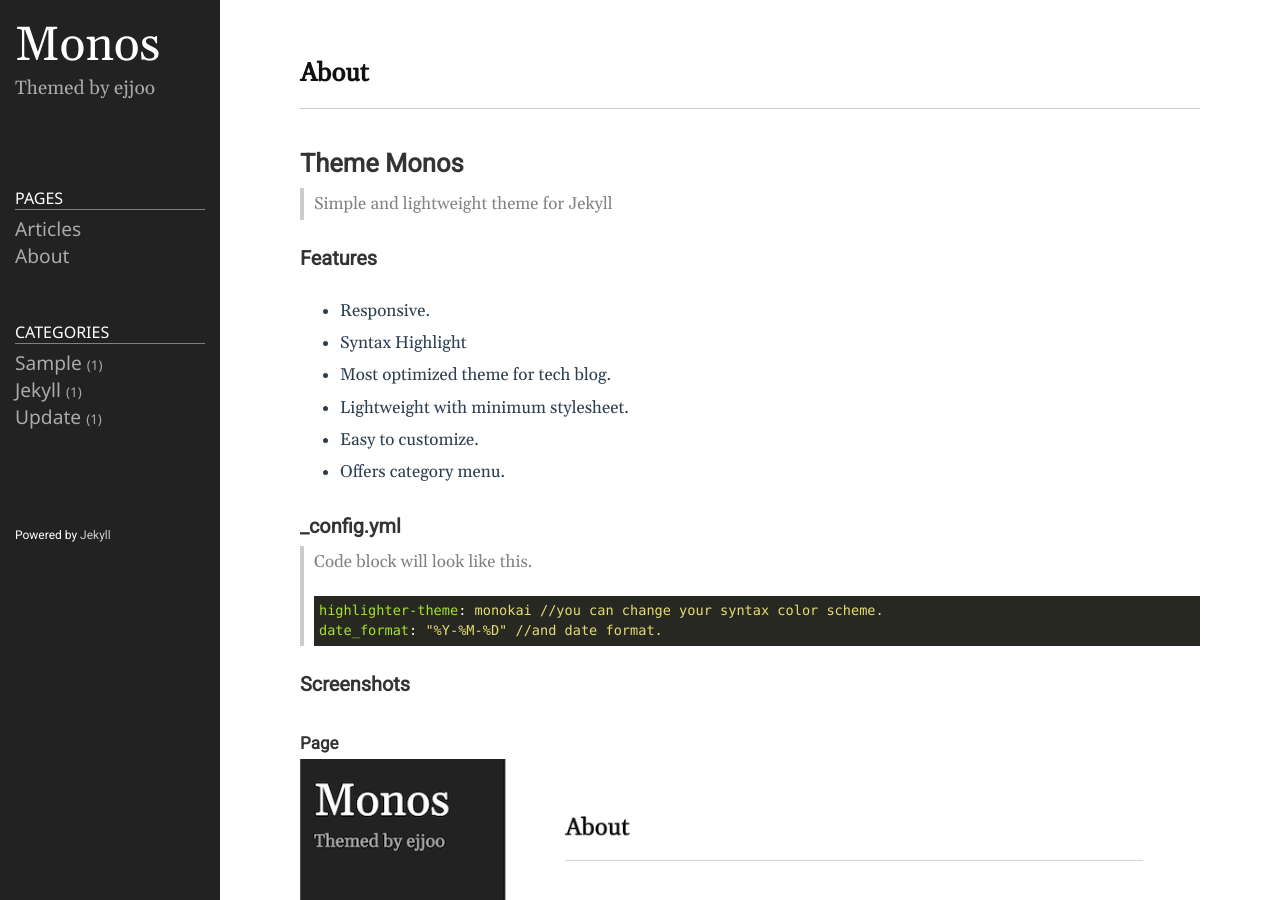
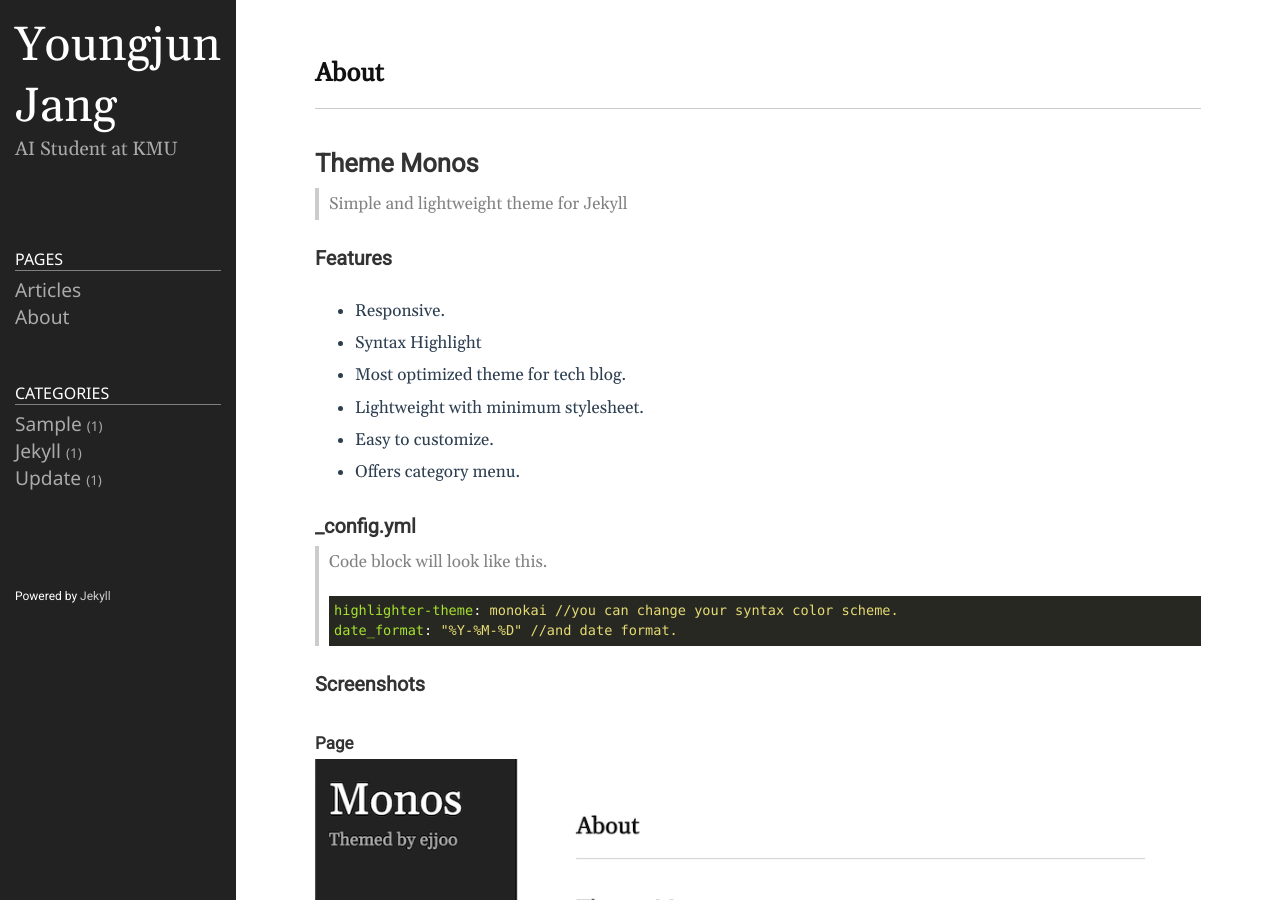
Before and after one commit to Youngjun-CV/Youngjun-CV.github.io, a Jekyll site: the page built from README.md, in a window 1280 px wide and 900 px high. Built offline with Jekyll 4.4.1, drawn with Linux system fonts in a browser that asks for light colours.

Commit message:
Update _config.yml
Update user information

```diff
--- a/_config.yml
+++ b/_config.yml
@@ -18,13 +18,13 @@
 # You can create any custom variable you would like, and they will be accessible
 # in the templates via {{ site.myvariable }}.
 
-title: Monos
-email: ejjoo7994@gmail.com
+title: Youngjun Jang
+email: young2022@kookmin.ac.kr
 description: >- # this means to ignore newlines until "baseurl:"
-  Themed by ejjoo
+  AI Student at KMU
 # baseurl: "/" # the subpath of your site, e.g. /blog
-# url: "http://ejjoo.github.io" # the base hostname & protocol for your site, e.g. http://example.com
-github_username: ejjoo
+url: "http://Youngjun-CV.github.io" # the base hostname & protocol for your site, e.g. http://example.com
+github_username: Youngjun-CV
 highlighter: rouge
 svg:
   optimize: true
```
